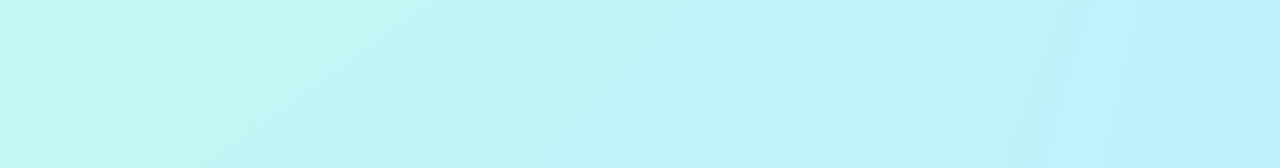
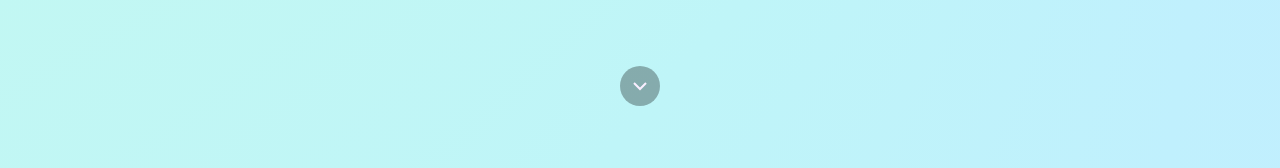
Before and after one commit to Miguel-Bento-Github/dev24, a Vue app: page / in a window 1280 px wide. Shown: the part 620-788 px from the top of the page. Built offline with nearby package versions, Linux system fonts and the light colour scheme.

Commit message:
add section navigation buttons
- Up/down buttons between sections for smooth scrolling
- First section: only down, last section: only up
- Pass total count to MonkeySection component

```diff
--- a/src/components/medium/MonkeySection.vue
+++ b/src/components/medium/MonkeySection.vue
@@ -12,8 +12,21 @@ const props = defineProps<{
   caption: string;
   meta: string;
   i: number;
+  total: number;
   image?: string;
 }>();
+
+const isFirst = props.i === 0;
+const isLast = props.i === props.total - 1;
+
+const scrollToSection = (direction: "up" | "down") => {
+  const sections = document.querySelectorAll(".monkey");
+  const targetIndex = direction === "down" ? props.i + 1 : props.i - 1;
+  const target = sections[targetIndex] as HTMLElement;
+  if (target) {
+    target.scrollIntoView({ behavior: "smooth" });
+  }
+};
 
 const { isMatch } = useScreenQuery("(min-width: 550px)");
 
@@ -116,6 +129,28 @@ watch(ratio, (newValue: number) => {
     </a>
     <div class="load-trigger"></div>
   </section>
+  <div class="nav-buttons">
+    <button
+      v-if="!isFirst"
+      class="nav-btn"
+      @click="scrollToSection('up')"
+      aria-label="Go to previous section"
+    >
+      <svg viewBox="0 0 24 24" fill="none" stroke="currentColor" stroke-width="2">
+        <path d="M18 15l-6-6-6 6" />
+      </svg>
+    </button>
+    <button
+      v-if="!isLast"
+      class="nav-btn"
+      @click="scrollToSection('down')"
+      aria-label="Go to next section"
+    >
+      <svg viewBox="0 0 24 24" fill="none" stroke="currentColor" stroke-width="2">
+        <path d="M6 9l6 6 6-6" />
+      </svg>
+    </button>
+  </div>
 </template>
 
 <style lang="scss" scoped>
@@ -256,4 +291,32 @@ watch(ratio, (newValue: number) => {
     opacity: 0;
   }
 }
+
+.nav-buttons {
+  display: flex;
+  justify-content: center;
+  gap: 1rem;
+  padding: 1rem 0;
+}
+
+.nav-btn {
+  width: 40px;
+  height: 40px;
+  padding: 0.5rem;
+  background: rgb(0 0 0 / 30%);
+  border: none;
+  border-radius: 50%;
+  cursor: pointer;
+  color: var(--white);
+  transition: background 0.15s ease-in-out;
+
+  &:hover {
+    background: rgb(0 0 0 / 50%);
+  }
+
+  svg {
+    width: 100%;
+    height: 100%;
+  }
+}
 </style>
--- a/src/views/WorkView.vue
+++ b/src/views/WorkView.vue
@@ -17,5 +17,6 @@ useMonkeyAnimation();
     :image="image"
     :key="caption"
     :i="index"
+    :total="content.sections.length"
   />
 </template>
```
